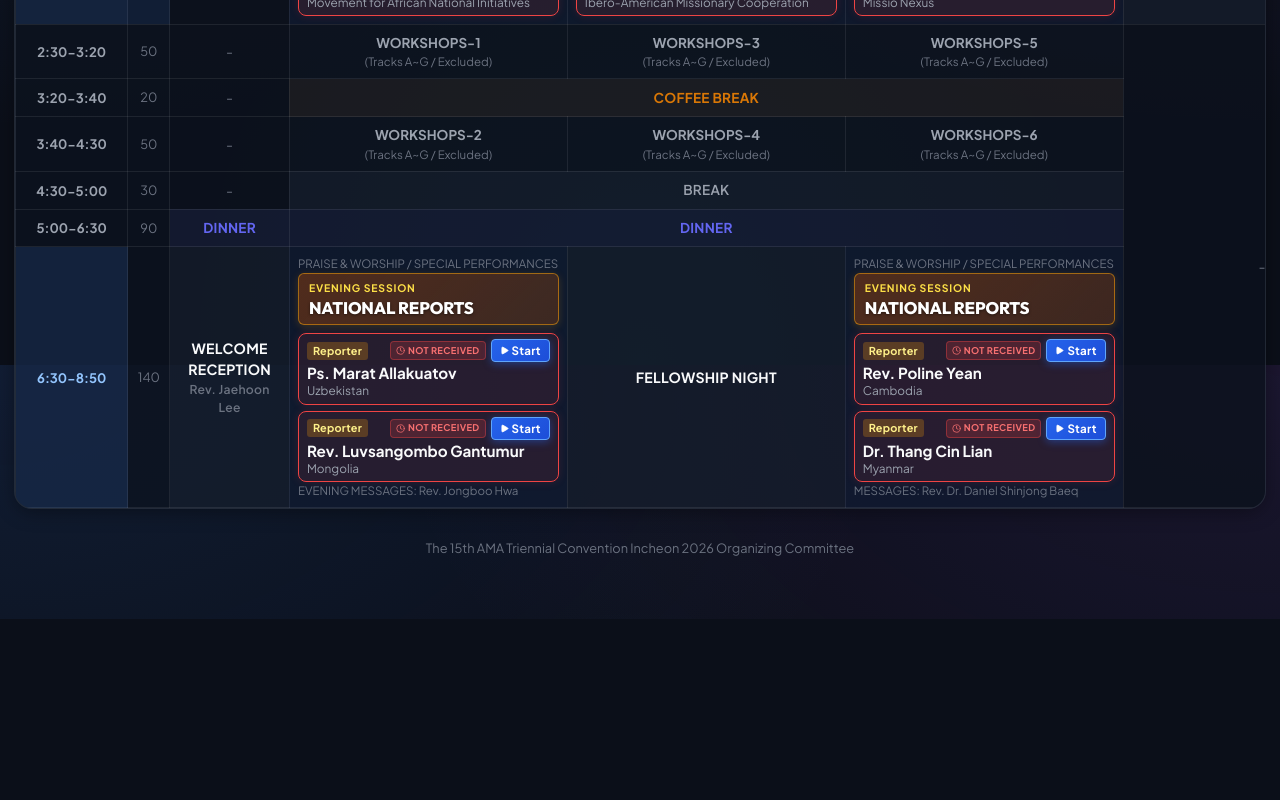
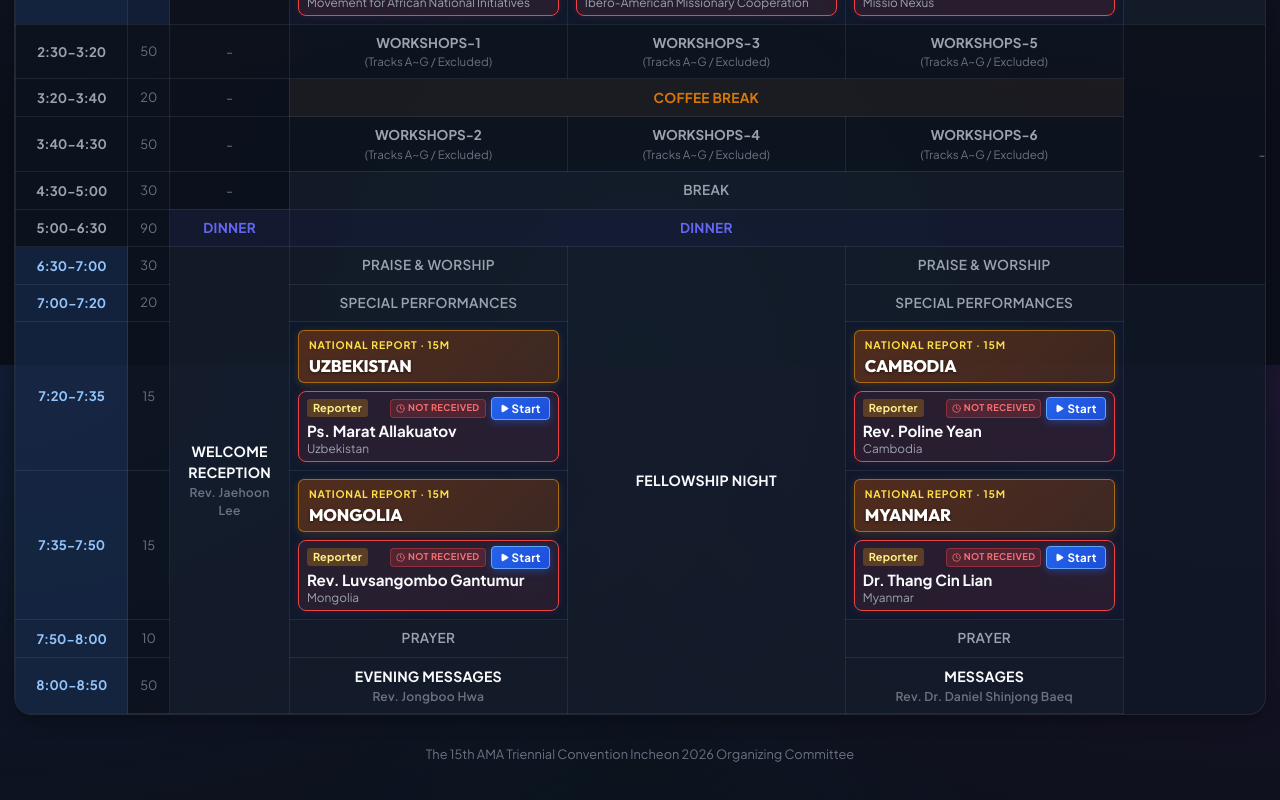
Before and after one commit to songh3ok/ama2026-report-tracker, a React (Vite) app: page / in a window 1280 px wide. Shown: the part 1235-2035 px from the top of the page. Before the commit the page ends 1854 px from the top, so only its background shows below. Built offline with nearby package versions, Linux system fonts and the light colour scheme.

Commit message:
feat: split evening 6:30-8:50 into 6 distinct sub-rows matching PDF timetable

```diff
--- a/src/components/MobileTimeline.jsx
+++ b/src/components/MobileTimeline.jsx
@@ -54,10 +54,16 @@ export function MobileTimeline({
           speakerIds: ['global-2']
         },
         {
-          time: '18:30 - 20:50',
+          time: '19:20 - 19:35 (15m)',
           category: 'national',
-          title: 'NATIONAL REPORTS',
-          speakerIds: ['national-1', 'national-2']
+          title: 'NATIONAL REPORT: Uzbekistan',
+          speakerIds: ['national-1']
+        },
+        {
+          time: '19:35 - 19:50 (15m)',
+          category: 'national',
+          title: 'NATIONAL REPORT: Mongolia',
+          speakerIds: ['national-2']
         }
       ]
     },
@@ -132,10 +138,16 @@ export function MobileTimeline({
           speakerIds: ['global-6']
         },
         {
-          time: '18:30 - 20:50',
+          time: '19:20 - 19:35 (15m)',
           category: 'national',
-          title: 'NATIONAL REPORTS',
-          speakerIds: ['national-3', 'national-4']
+          title: 'NATIONAL REPORT: Cambodia',
+          speakerIds: ['national-3']
+        },
+        {
+          time: '19:35 - 19:50 (15m)',
+          category: 'national',
+          title: 'NATIONAL REPORT: Myanmar',
+          speakerIds: ['national-4']
         }
       ]
     },
--- a/src/components/TimetableGrid.jsx
+++ b/src/components/TimetableGrid.jsx
@@ -398,52 +398,118 @@ export function TimetableGrid({
               </td>
             </tr>
 
-            {/* 6:30-8:50 EVENING SESSIONS & NATIONAL REPORTS */}
+            {/* ============================================================ */}
+            {/* EVENING SESSIONS: SPLIT INTO 6 DISTINCT SUB-ROWS              */}
+            {/* ============================================================ */}
+
+            {/* 1. 6:30-7:00 (30m): Praise & Worship */}
             <tr className="tt-row-evening">
-              <td className="cell-time highlight-time">6:30-8:50</td>
-              <td className="cell-min">140</td>
-              {/* Mon: Welcome Reception */}
-              <td className="cell-static">
+              <td className="cell-time highlight-time">6:30-7:00</td>
+              <td className="cell-min">30</td>
+              {/* Mon: Welcome Reception (spans all 6 evening rows) */}
+              <td className="cell-static" rowSpan={6}>
                 <div className="static-title">WELCOME RECEPTION</div>
                 <div className="static-sub">Rev. Jaehoon Lee</div>
               </td>
-              {/* Tue: National Reports (Uzbekistan & Mongolia) */}
-              <td className="cell-target cell-target-evening">
-                <div className="evening-sub-block">
-                  <div className="static-sub-mini">PRAISE & WORSHIP / SPECIAL PERFORMANCES</div>
-                </div>
-                <div className="tt-national-header">
-                  <span className="national-sub-tag">EVENING SESSION</span>
-                  <h4 className="national-main-topic">NATIONAL REPORTS</h4>
-                </div>
-                <div className="tt-speakers-pair">
-                  {renderSpeakerBox("national-1")}
-                  {renderSpeakerBox("national-2")}
-                </div>
-                <div className="evening-sub-block mt-2">
-                  <div className="static-sub-mini">EVENING MESSAGES: Rev. Jongboo Hwa</div>
-                </div>
+              {/* Tue: Praise & Worship */}
+              <td className="cell-static">
+                PRAISE & WORSHIP
               </td>
-              {/* Wed: Fellowship */}
-              <td className="cell-static">
+              {/* Wed: Fellowship Night (spans all 6 evening rows) */}
+              <td className="cell-static" rowSpan={6}>
                 <div className="static-title text-amber-300">FELLOWSHIP NIGHT</div>
               </td>
-              {/* Thu: National Reports (Cambodia & Myanmar) */}
+              {/* Thu: Praise & Worship */}
+              <td className="cell-static">
+                PRAISE & WORSHIP
+              </td>
+            </tr>
+
+            {/* 2. 7:00-7:20 (20m): Special Performances */}
+            <tr className="tt-row-evening">
+              <td className="cell-time highlight-time">7:00-7:20</td>
+              <td className="cell-min">20</td>
+              {/* Tue: Special Performances */}
+              <td className="cell-static">
+                SPECIAL PERFORMANCES
+              </td>
+              {/* Thu: Special Performances */}
+              <td className="cell-static">
+                SPECIAL PERFORMANCES
+              </td>
+            </tr>
+
+            {/* 3. 7:20-7:35 (15m): National Reports 1 (Uzbekistan / Cambodia) */}
+            <tr className="tt-row-target-highlight">
+              <td className="cell-time highlight-time">7:20-7:35</td>
+              <td className="cell-min">15</td>
+              {/* Tue: Uzbekistan */}
               <td className="cell-target cell-target-evening">
-                <div className="evening-sub-block">
-                  <div className="static-sub-mini">PRAISE & WORSHIP / SPECIAL PERFORMANCES</div>
+                <div className="tt-national-header">
+                  <span className="national-sub-tag">NATIONAL REPORT · 15m</span>
+                  <h4 className="national-main-topic">UZBEKISTAN</h4>
                 </div>
+                {renderSpeakerBox("national-1")}
+              </td>
+              {/* Thu: Cambodia */}
+              <td className="cell-target cell-target-evening">
                 <div className="tt-national-header">
-                  <span className="national-sub-tag">EVENING SESSION</span>
-                  <h4 className="national-main-topic">NATIONAL REPORTS</h4>
+                  <span className="national-sub-tag">NATIONAL REPORT · 15m</span>
+                  <h4 className="national-main-topic">CAMBODIA</h4>
                 </div>
-                <div className="tt-speakers-pair">
-                  {renderSpeakerBox("national-3")}
-                  {renderSpeakerBox("national-4")}
+                {renderSpeakerBox("national-3")}
+              </td>
+            </tr>
+
+            {/* 4. 7:35-7:50 (15m): National Reports 2 (Mongolia / Myanmar) */}
+            <tr className="tt-row-target-highlight">
+              <td className="cell-time highlight-time">7:35-7:50</td>
+              <td className="cell-min">15</td>
+              {/* Tue: Mongolia */}
+              <td className="cell-target cell-target-evening">
+                <div className="tt-national-header">
+                  <span className="national-sub-tag">NATIONAL REPORT · 15m</span>
+                  <h4 className="national-main-topic">MONGOLIA</h4>
                 </div>
-                <div className="evening-sub-block mt-2">
-                  <div className="static-sub-mini">MESSAGES: Rev. Dr. Daniel Shinjong Baeq</div>
+                {renderSpeakerBox("national-2")}
+              </td>
+              {/* Thu: Myanmar */}
+              <td className="cell-target cell-target-evening">
+                <div className="tt-national-header">
+                  <span className="national-sub-tag">NATIONAL REPORT · 15m</span>
+                  <h4 className="national-main-topic">MYANMAR</h4>
                 </div>
+                {renderSpeakerBox("national-4")}
+              </td>
+            </tr>
+
+            {/* 5. 7:50-8:00 (10m): Prayer */}
+            <tr className="tt-row-evening">
+              <td className="cell-time highlight-time">7:50-8:00</td>
+              <td className="cell-min">10</td>
+              {/* Tue: Prayer */}
+              <td className="cell-static">
+                PRAYER
+              </td>
+              {/* Thu: Prayer */}
+              <td className="cell-static">
+                PRAYER
+              </td>
+            </tr>
+
+            {/* 6. 8:00-8:50 (50m): Evening Messages */}
+            <tr className="tt-row-evening">
+              <td className="cell-time highlight-time">8:00-8:50</td>
+              <td className="cell-min">50</td>
+              {/* Tue: Rev. Jongboo Hwa */}
+              <td className="cell-static">
+                <div className="static-title">EVENING MESSAGES</div>
+                <div className="static-sub font-semibold text-sky-300">Rev. Jongboo Hwa</div>
+              </td>
+              {/* Thu: Rev. Dr. Daniel Shinjong Baeq */}
+              <td className="cell-static">
+                <div className="static-title">MESSAGES</div>
+                <div className="static-sub font-semibold text-sky-300">Rev. Dr. Daniel Shinjong Baeq</div>
               </td>
             </tr>
           </tbody>
--- a/src/data/speakersData.js
+++ b/src/data/speakersData.js
@@ -419,18 +419,18 @@ export const INITIAL_SPEAKERS = [
     contactEmail: ""
   },
 
-  // 4. National Reports - 4 speakers
+  // 4. National Reports - 4 speakers (15 min each in evening)
   {
     id: "national-1",
     category: "national_reports",
     categoryLabel: "National Report",
-    sessionTitle: "Uzbekistan",
+    sessionTitle: "National Report: Uzbekistan",
     role: "Reporter",
     speakerName: "Ps. Marat Allakuatov",
     affiliationOrCountry: "Uzbekistan",
     date: "2026-09-15",
     dateLabel: "Sep 15 (Tue) · Day 2",
-    time: "18:30 - 20:50",
+    time: "19:20 - 19:35 (15m)",
     status: "pending",
     submittedAt: null,
     computerOS: "",
@@ -442,13 +442,13 @@ export const INITIAL_SPEAKERS = [
     id: "national-2",
     category: "national_reports",
     categoryLabel: "National Report",
-    sessionTitle: "Mongolia",
+    sessionTitle: "National Report: Mongolia",
     role: "Reporter",
     speakerName: "Rev. Luvsangombo Gantumur",
     affiliationOrCountry: "Mongolia",
     date: "2026-09-15",
     dateLabel: "Sep 15 (Tue) · Day 2",
-    time: "18:30 - 20:50",
+    time: "19:35 - 19:50 (15m)",
     status: "pending",
     submittedAt: null,
     computerOS: "",
@@ -460,13 +460,13 @@ export const INITIAL_SPEAKERS = [
     id: "national-3",
     category: "national_reports",
     categoryLabel: "National Report",
-    sessionTitle: "Cambodia",
+    sessionTitle: "National Report: Cambodia",
     role: "Reporter",
     speakerName: "Rev. Poline Yean",
     affiliationOrCountry: "Cambodia",
     date: "2026-09-17",
     dateLabel: "Sep 17 (Thu) · Day 4",
-    time: "18:30 - 20:50",
+    time: "19:20 - 19:35 (15m)",
     status: "pending",
     submittedAt: null,
     computerOS: "",
@@ -478,13 +478,13 @@ export const INITIAL_SPEAKERS = [
     id: "national-4",
     category: "national_reports",
     categoryLabel: "National Report",
-    sessionTitle: "Myanmar",
+    sessionTitle: "National Report: Myanmar",
     role: "Reporter",
     speakerName: "Dr. Thang Cin Lian",
     affiliationOrCountry: "Myanmar",
     date: "2026-09-17",
     dateLabel: "Sep 17 (Thu) · Day 4",
-    time: "18:30 - 20:50",
+    time: "19:35 - 19:50 (15m)",
     status: "pending",
     submittedAt: null,
     computerOS: "",
```
